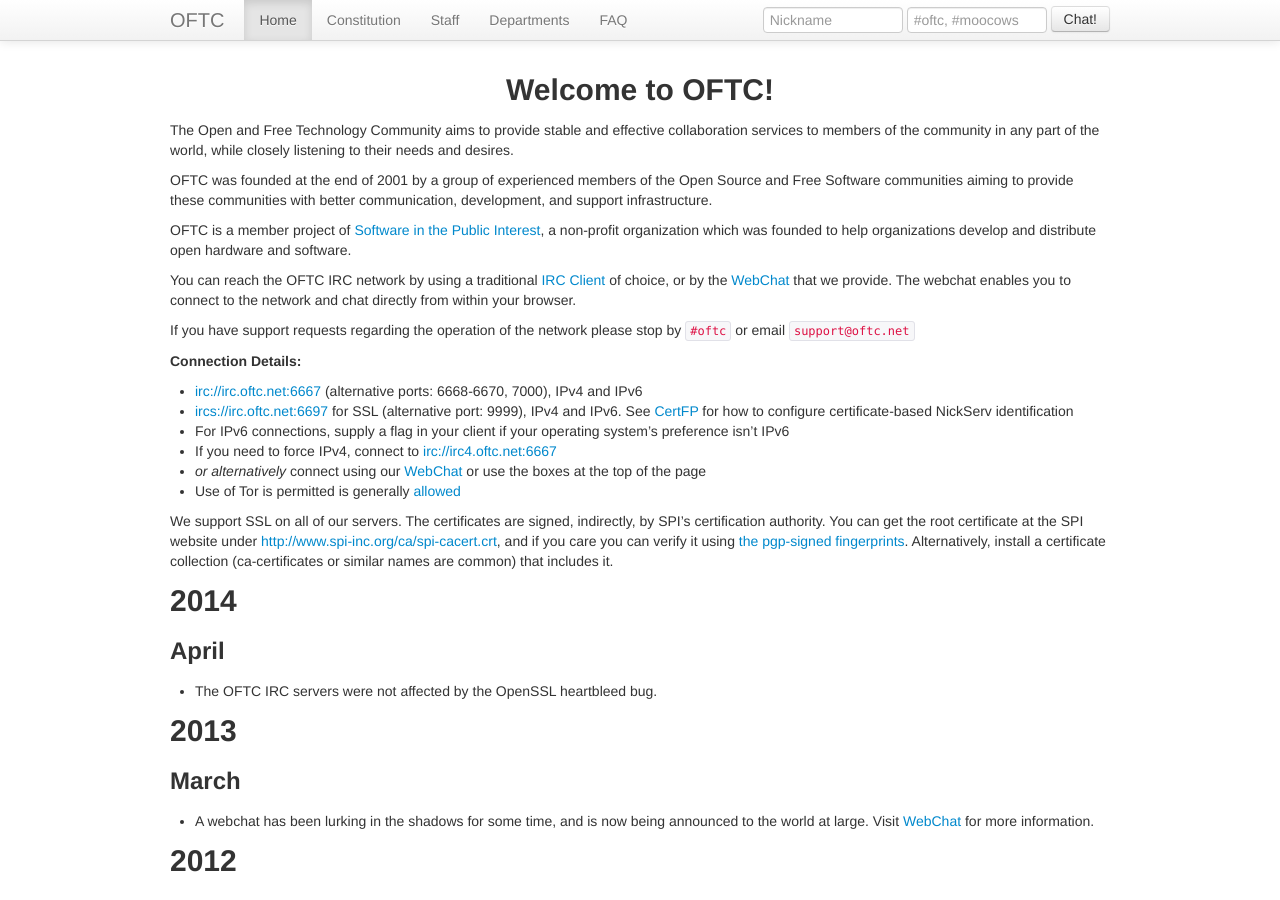
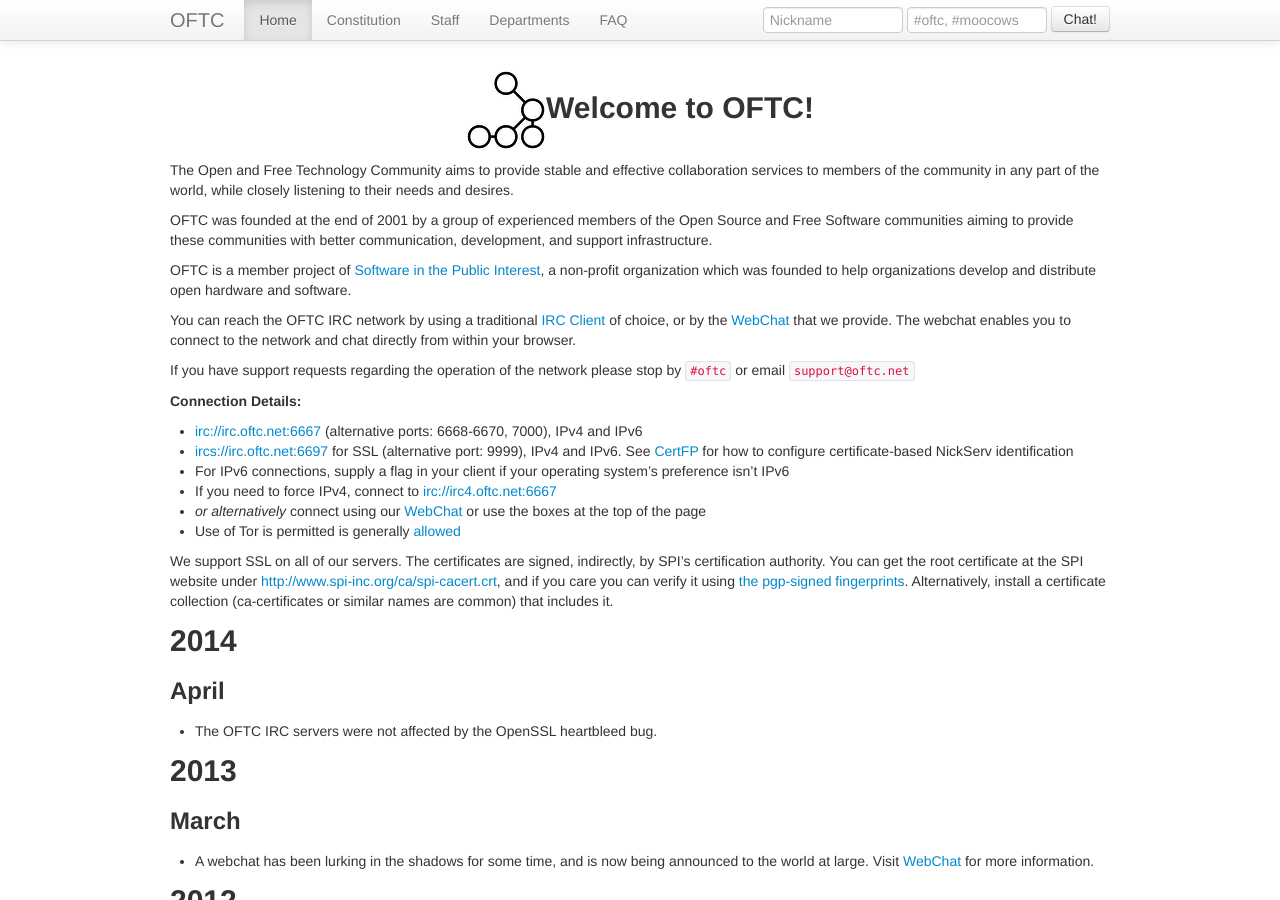
Before and after one commit to oftc/oftc-web, a Jekyll site: the page built from index.md, in a window 1280 px wide and 900 px high. Built offline with Jekyll 4.4.1, drawn with Linux system fonts in a browser that asks for light colours.

Commit message:
Add the new logo
We'll figure out later how to properly do that for the title bar too

```diff
--- a/index.md
+++ b/index.md
@@ -2,7 +2,7 @@
 layout: master
 title: Home
 ---
-# <center>Welcome to OFTC!</center> #
+# <center><img src="img/oftc-80.png">Welcome to OFTC!</center> #
 
 The Open and Free Technology Community aims to provide stable and effective
 collaboration services to members of the community in any part of the world,
```
Also changed, not shown: img/oftc-80.png (added).
